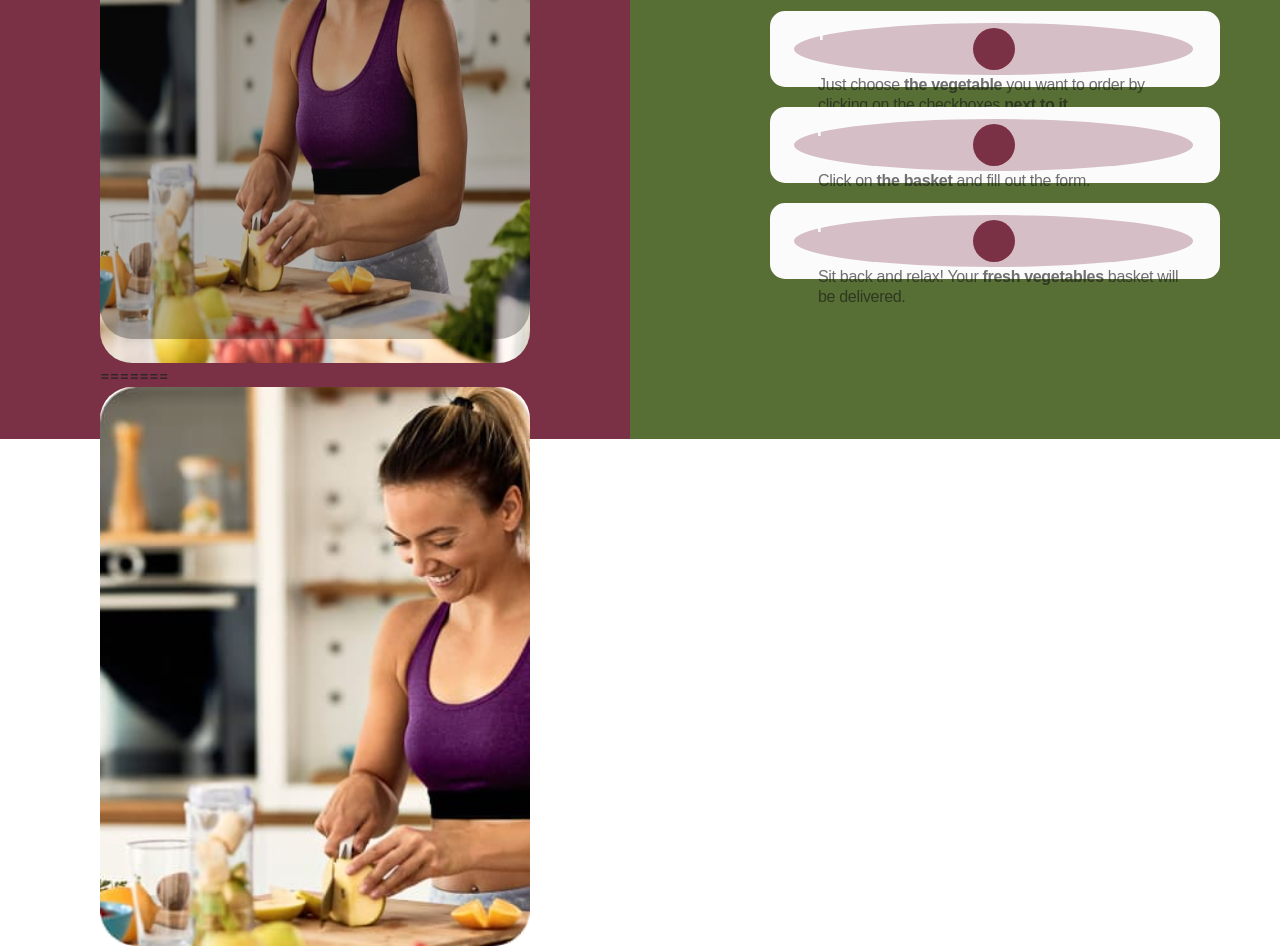
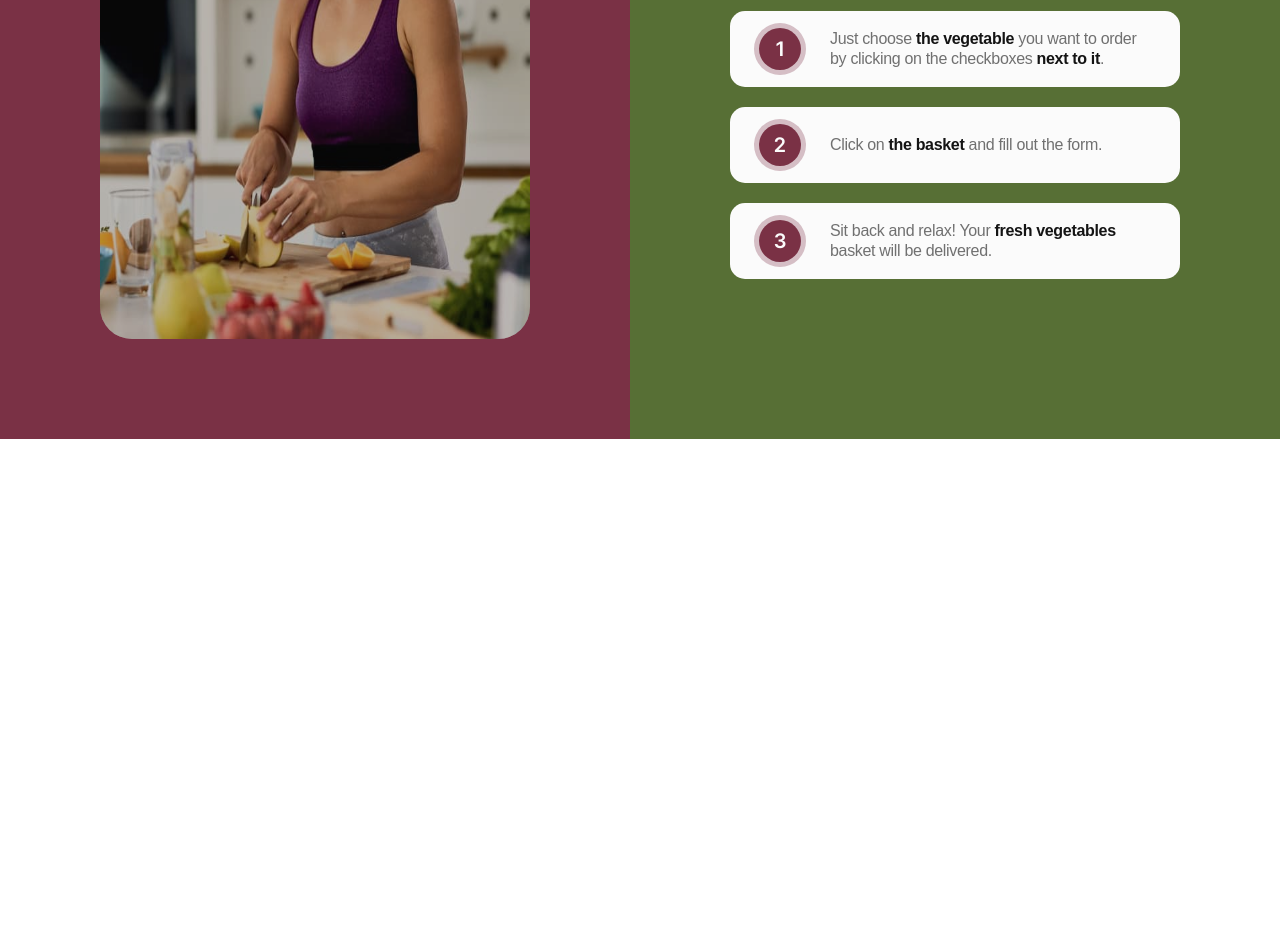
Before and after one commit to compotelover/legendary-waddle, a website built with Vite: page src/index.html in a window 1280 px wide. Shown: the part 620-1569 px from the top of the page. Built offline with nearby package versions, Linux system fonts and the light colour scheme.

Commit message:
Html+css
local conflicts resolved

```diff
--- a/src/css/howitworks.css
+++ b/src/css/howitworks.css
@@ -14,19 +14,11 @@
 .customer-photo {
   background-color: #7a3145;
   padding: 40px 20px;
-<<<<<<< Updated upstream
   width: 375px;
-=======
->>>>>>> Stashed changes
 }
 
 .customer-img {
   border-radius: 32px;
-<<<<<<< Updated upstream
-=======
-  width: 335px;
-  height: 450px;
->>>>>>> Stashed changes
 }
 
 .img-wrap {
@@ -67,11 +59,7 @@
 }
 
 .steps-descr {
-<<<<<<< Updated upstream
   font-weight: 400;
-=======
-  font-weight: 500;
->>>>>>> Stashed changes
   font-size: 14px;
   line-height: 129%;
   color: #fbfbfb;
@@ -80,10 +68,7 @@
 
 .steps-list {
   list-style: none;
-<<<<<<< Updated upstream
   counter-reset: section;
-=======
->>>>>>> Stashed changes
   padding: 0;
   display: flex;
   flex-direction: column;
@@ -96,7 +81,6 @@
   padding: 12px 27px 12px 24px;
   width: 335px;
   height: 76px;
-<<<<<<< Updated upstream
   display: flex;
   align-items: center;
   position: relative;
@@ -116,8 +100,6 @@
 
 .step-list-item:first-child::before {
   left: 46px;
-=======
->>>>>>> Stashed changes
 }
 
 .step-list-item-descr {
@@ -125,19 +107,13 @@
   font-weight: 400;
   font-size: 12px;
   line-height: 117%;
-<<<<<<< Updated upstream
   letter-spacing: 0.02em;
   color: rgba(20, 20, 20, 0.6);
   margin-left: 24px;
-=======
-  letter-spacing: -0.02em;
-  color: 141414;
->>>>>>> Stashed changes
 }
 
 .descr-bold {
   font-weight: 700;
-<<<<<<< Updated upstream
   color: #141414;
 }
 
@@ -236,6 +212,4 @@
   .step-list-item {
     padding: 12px 27px 12px 24px;
   }
-=======
->>>>>>> Stashed changes
 }
--- a/src/partials/howitworks.html
+++ b/src/partials/howitworks.html
@@ -6,7 +6,6 @@
     </h2>
     <div class="customer-photo">
       <div class="img-wrap">
-<<<<<<< Updated upstream
         <picture>
           <source
             media="(min-width: 768px) and (max-width: 1280px)"
@@ -31,13 +30,6 @@
             height="450"
           />
         </picture>
-=======
-        <img
-          src="../img/how-it-works-section/How-it-works-mobile1x.jpg"
-          alt="Happy customer cooks healthy food"
-          class="customer-img"
-        />
->>>>>>> Stashed changes
       </div>
     </div>
     <div class="how-it-works-steps">
```
